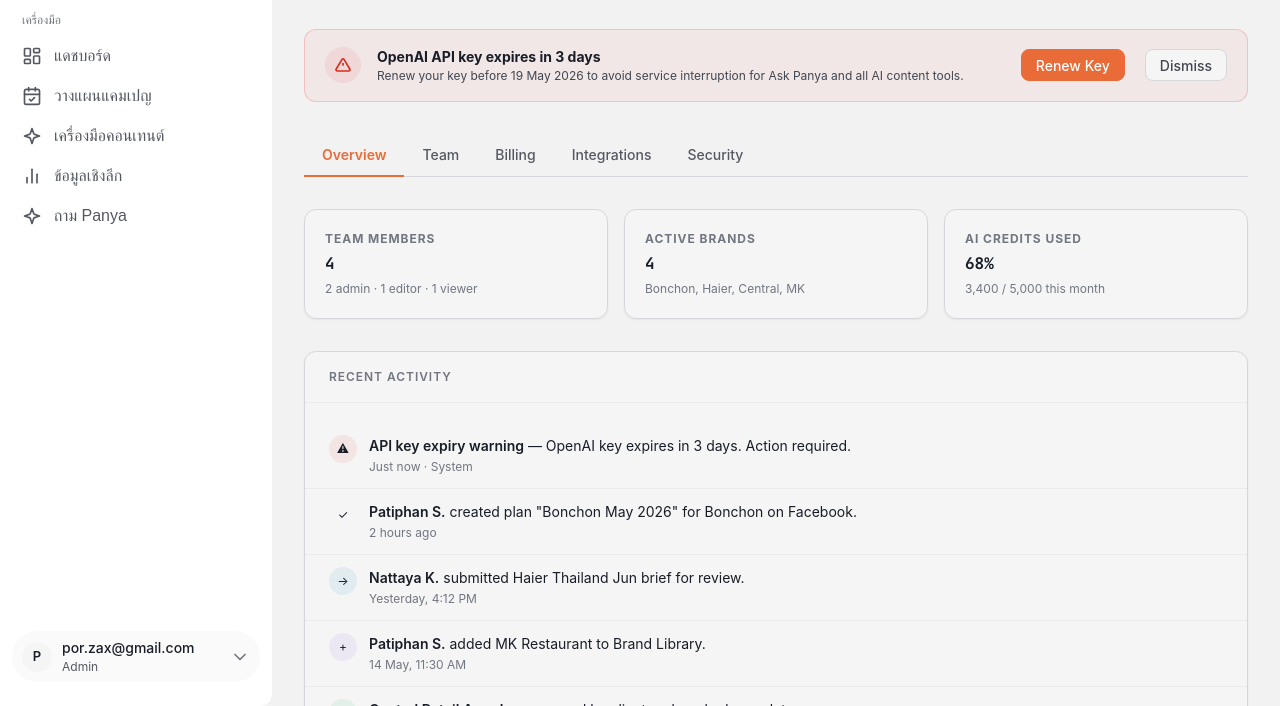
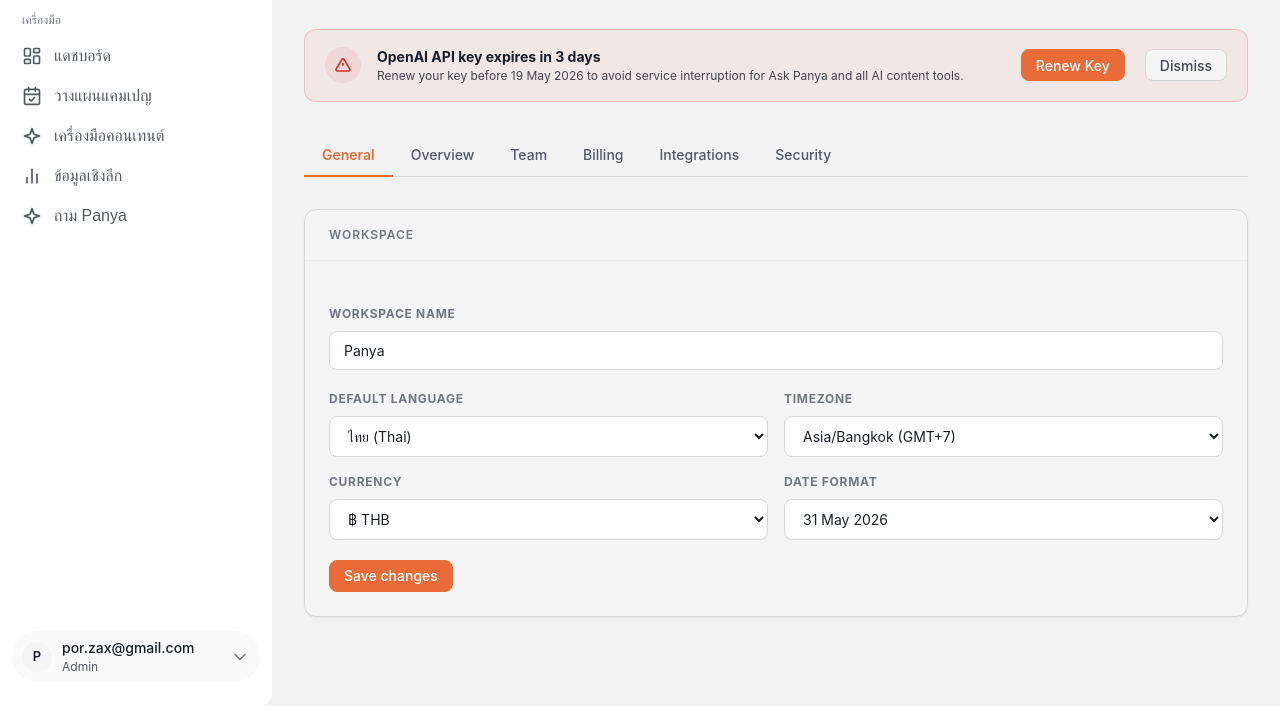
Before and after one commit to winteruxui/Panya, a plain HTML site: page admin.html in a window 1280 px wide. Shown: the part 94-800 px from the top of the page. Drawn offline with Linux system fonts and the light colour scheme; a web font is replaced by a local one.

Commit message:
feat(admin): add General workspace settings tab

```diff
--- a/admin.html
+++ b/admin.html
@@ -282,15 +282,60 @@
 
   <!-- Tabs -->
   <div class="tab-bar">
-    <div class="tab active" onclick="switchTab('overview', this)">Overview</div>
+    <div class="tab active" onclick="switchTab('general', this)">General</div>
+    <div class="tab" onclick="switchTab('overview', this)">Overview</div>
     <div class="tab" onclick="switchTab('team', this)">Team</div>
     <div class="tab" onclick="switchTab('billing', this)">Billing</div>
     <div class="tab" onclick="switchTab('integrations', this)">Integrations</div>
     <div class="tab" onclick="switchTab('security', this)">Security</div>
   </div>
 
+  <!-- General tab -->
+  <div class="tab-panel active" id="tab-general">
+    <div class="section">
+      <div class="section-head"><span class="section-title">Workspace</span></div>
+      <div style="padding:var(--space-6)">
+        <div style="margin-bottom:var(--space-5)">
+          <label class="modal-label" for="gen-name">Workspace name</label>
+          <input class="modal-input" id="gen-name" value="Panya">
+        </div>
+        <div style="display:grid;grid-template-columns:1fr 1fr;gap:var(--space-4);margin-bottom:var(--space-5)">
+          <div>
+            <label class="modal-label" for="gen-lang">Default language</label>
+            <select class="modal-select" id="gen-lang">
+              <option value="th">ไทย (Thai)</option>
+              <option value="en">English</option>
+            </select>
+          </div>
+          <div>
+            <label class="modal-label" for="gen-tz">Timezone</label>
+            <select class="modal-select" id="gen-tz">
+              <option value="Asia/Bangkok">Asia/Bangkok (GMT+7)</option>
+              <option value="UTC">UTC</option>
+            </select>
+          </div>
+          <div>
+            <label class="modal-label" for="gen-cur">Currency</label>
+            <select class="modal-select" id="gen-cur">
+              <option value="THB">฿ THB</option>
+              <option value="USD">$ USD</option>
+            </select>
+          </div>
+          <div>
+            <label class="modal-label" for="gen-date">Date format</label>
+            <select class="modal-select" id="gen-date">
+              <option value="dmy">31 May 2026</option>
+              <option value="ymd">2026-05-31</option>
+            </select>
+          </div>
+        </div>
+        <button class="btn-sm primary" onclick="saveGeneral()">Save changes</button>
+      </div>
+    </div>
+  </div>
+
   <!-- Overview tab -->
-  <div class="tab-panel active" id="tab-overview">
+  <div class="tab-panel" id="tab-overview">
 
     <div class="kpi-row">
       <div class="kpi-card">
@@ -709,6 +754,31 @@
   if (panel) panel.classList.add('active');
 }
 
+function saveGeneral() {
+  var data = {
+    name: document.getElementById('gen-name').value,
+    lang: document.getElementById('gen-lang').value,
+    tz:   document.getElementById('gen-tz').value,
+    cur:  document.getElementById('gen-cur').value,
+    date: document.getElementById('gen-date').value
+  };
+  localStorage.setItem('panya_admin_general', JSON.stringify(data));
+  window.toast('Workspace settings saved', 'success', 2500);
+}
+function loadGeneral() {
+  var raw = localStorage.getItem('panya_admin_general');
+  if (!raw) return;
+  try {
+    var d = JSON.parse(raw);
+    if (d.name) document.getElementById('gen-name').value = d.name;
+    if (d.lang) document.getElementById('gen-lang').value = d.lang;
+    if (d.tz)   document.getElementById('gen-tz').value = d.tz;
+    if (d.cur)  document.getElementById('gen-cur').value = d.cur;
+    if (d.date) document.getElementById('gen-date').value = d.date;
+  } catch (e) {}
+}
+document.addEventListener('DOMContentLoaded', loadGeneral);
+
 function dismissAlert() {
   var banner = document.getElementById('alert-banner');
   if (banner) {
```
